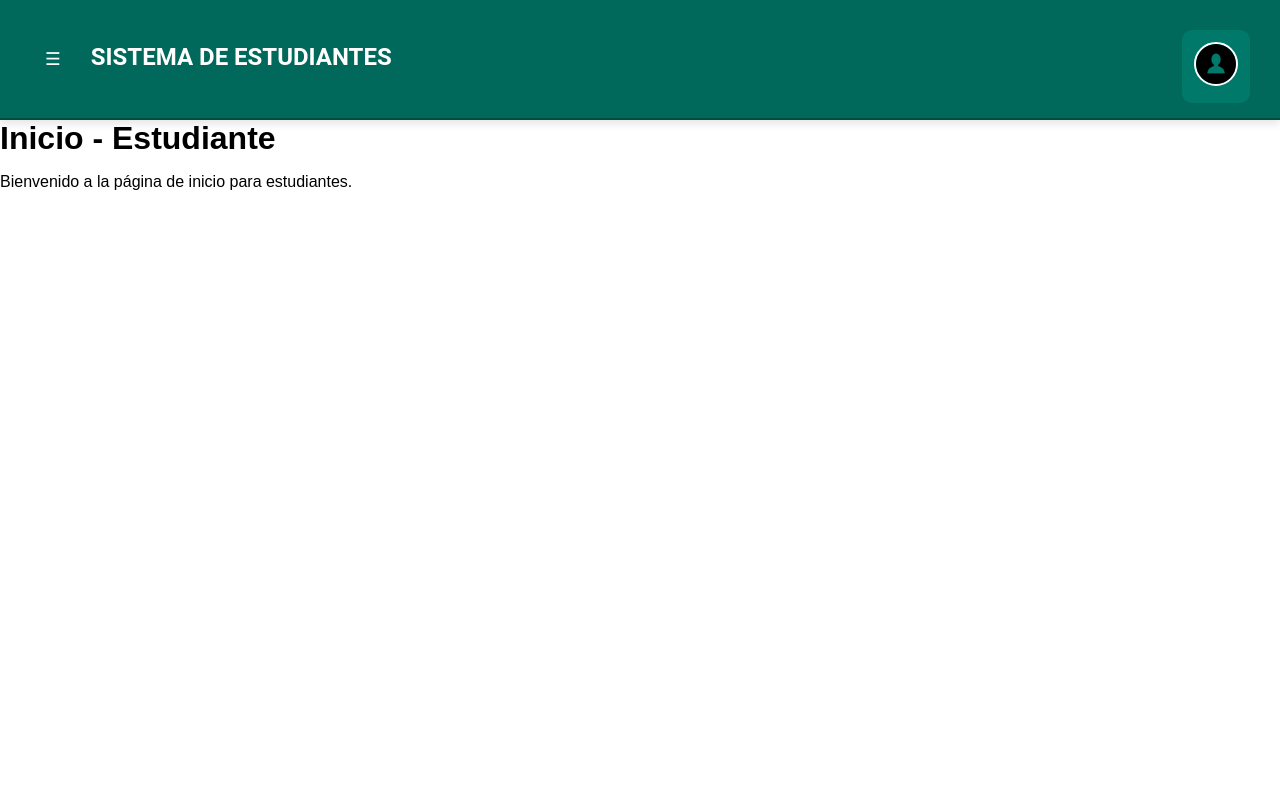
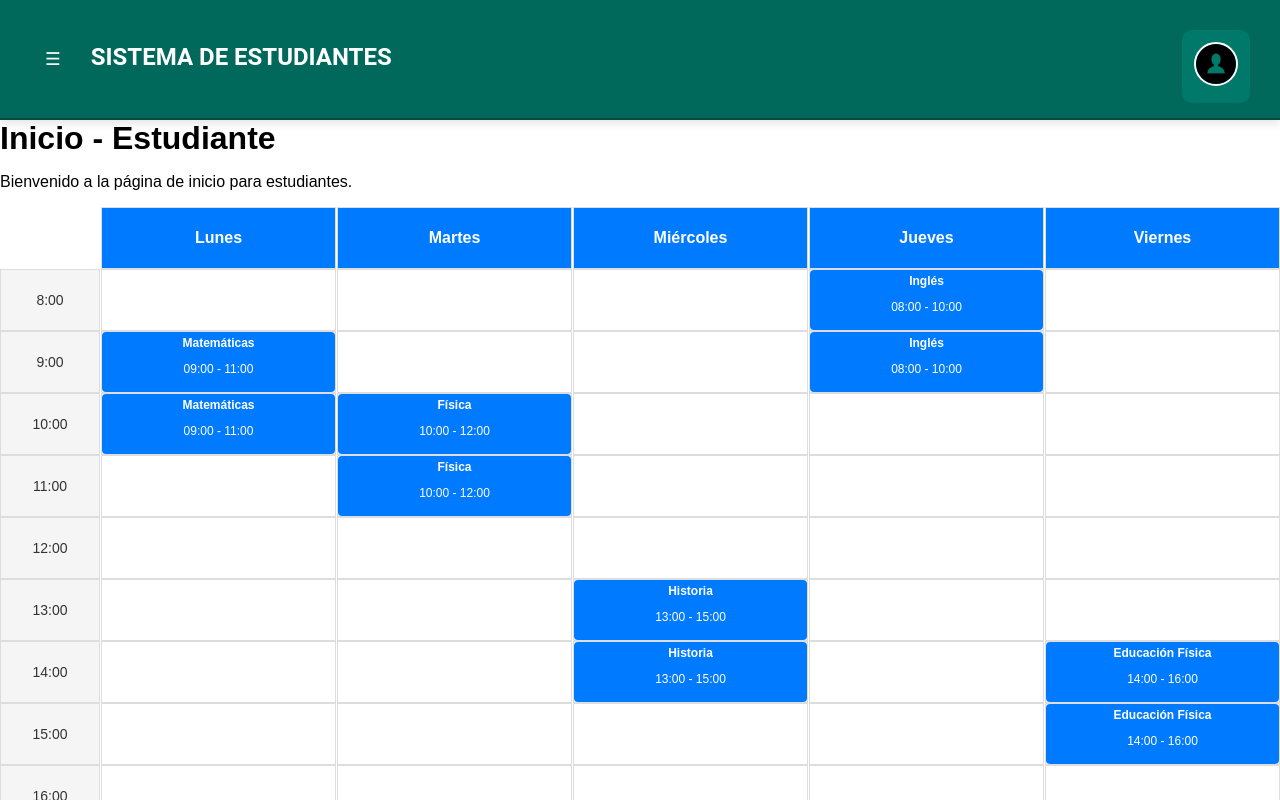
Before and after one commit to BLVESMxN/chukuta-gamer, a Vue app in the folder Frontend/: page /inicio-estudiante in a window 1280 px wide. Shown: the top 800 px of the page. Built offline with nearby package versions, Linux system fonts and the light colour scheme.

Commit message:
Horario componente

```diff
--- /dev/null
+++ b/Frontend/src/components/horarioComponente.vue
@@ -0,0 +1,140 @@
+<template>
+    <div class="schedule-container">
+      <!-- Cabecera con días en español -->
+      <div class="schedule-header">
+        <div class="empty-header"></div>
+        <div v-for="day in days" :key="day" class="day-header">{{ day }}</div>
+      </div>
+
+      <!-- Contenedor de la cuadrícula -->
+      <div class="schedule-grid">
+        <!-- Columna de horas -->
+        <div class="schedule-hours">
+          <div v-for="hour in hours" :key="hour" class="hour">
+            {{ hour }}:00
+          </div>
+        </div>
+
+        <!-- Columnas de materias por cada día -->
+        <div v-for="day in days" :key="day" class="schedule-column">
+          <div v-for="hour in hours" :key="hour" class="schedule-cell">
+            <!-- Añadir materias si coinciden con la hora -->
+            <div v-for="subject in getSubjectsForHour(day, hour)" :key="subject.name" class="subject">
+              <strong>{{ subject.name }}</strong>
+              <p>{{ subject.start }} - {{ subject.end }}</p>
+            </div>
+          </div>
+        </div>
+      </div>
+    </div>
+  </template>
+
+  <script>
+  export default {
+    name: 'ScheduleComponent',
+    props: {
+      subjects: {
+        type: Array,
+        required: true
+      }
+    },
+    data() {
+      return {
+        days: ['Lunes', 'Martes', 'Miércoles', 'Jueves', 'Viernes'], // Días en español
+        hours: Array.from({ length: 11 }, (_, i) => i + 8) // Horas de 8am a 6pm
+      };
+    },
+    methods: {
+      getSubjectsForHour(day, hour) {
+        return this.subjects.filter(subject => {
+          const startHour = parseInt(subject.start.split(':')[0]);
+          const endHour = parseInt(subject.end.split(':')[0]);
+          return subject.day === day && hour >= startHour && hour < endHour;
+        });
+      }
+    }
+  };
+  </script>
+
+  <style scoped>
+  .schedule-container {
+    display: flex;
+    flex-direction: column;
+    width: 100%;
+    margin: 0 auto;
+  }
+
+  .schedule-header {
+    display: grid;
+    grid-template-columns: 100px repeat(5, 1fr); /* Columna de horas + 5 días */
+    grid-gap: 1px;
+  }
+
+  .empty-header {
+    height: 60px;
+    background-color: transparent;
+  }
+
+  .day-header {
+    height: 60px;
+    background-color: #007bff;
+    color: white;
+    display: flex;
+    align-items: center;
+    justify-content: center;
+    font-weight: bold;
+    border: 1px solid #ddd;
+  }
+
+  .schedule-grid {
+    display: grid;
+    grid-template-columns: 100px repeat(5, 1fr); /* Columna de horas + 5 días */
+    grid-gap: 1px;
+  }
+
+  .schedule-hours {
+    display: flex;
+    flex-direction: column;
+  }
+
+  .hour {
+    height: 60px;
+    display: flex;
+    align-items: center;
+    justify-content: center;
+    font-size: 14px;
+    color: #333;
+    background-color: #f5f5f5;
+    border: 1px solid #ddd;
+  }
+
+  .schedule-column {
+    display: flex;
+    flex-direction: column;
+  }
+
+  .schedule-cell {
+    height: 60px;
+    border: 1px solid #ddd;
+    position: relative;
+  }
+
+  .subject {
+    background-color: #007bff;
+    color: white;
+    padding: 5px;
+    border-radius: 4px;
+    font-size: 12px;
+    position: absolute;
+    top: 0;
+    left: 0;
+    right: 0;
+    bottom: 0;
+    display: flex;
+    flex-direction: column;
+    justify-content: center;
+    align-items: center;
+    text-align: center;
+    box-sizing: border-box;
+  }
+  </style>
--- a/Frontend/src/views/InicioEstudiante.vue
+++ b/Frontend/src/views/InicioEstudiante.vue
@@ -2,11 +2,34 @@
   <div>
     <h1>Inicio - Estudiante</h1>
     <p>Bienvenido a la página de inicio para estudiantes.</p>
+
+    <!-- Componente de Horario -->
+    <ScheduleComponent :subjects="dummySubjects" />
   </div>
 </template>
 
 <script>
+import ScheduleComponent from '../components/horarioComponente.vue';
+
 export default {
-    name: 'InicioEstudiante'
+  name: 'InicioEstudiante',
+  components: {
+    ScheduleComponent
+  },
+  data() {
+    return {
+      dummySubjects: [
+        { name: 'Matemáticas', day: 'Lunes', start: '09:00', end: '11:00' },
+        { name: 'Física', day: 'Martes', start: '10:00', end: '12:00' },
+        { name: 'Historia', day: 'Miércoles', start: '13:00', end: '15:00' },
+        { name: 'Inglés', day: 'Jueves', start: '08:00', end: '10:00' },
+        { name: 'Educación Física', day: 'Viernes', start: '14:00', end: '16:00' }
+      ]
+    };
+  }
 };
 </script>
+
+<style scoped>
+/* Puedes agregar estilos adicionales aquí */
+</style>
--- /dev/null
+++ b/Frontend/src/views/styles/horario.css
@@ -0,0 +1,39 @@
+.schedule-container {
+    display: flex;
+    flex-direction: column;
+    width: 100%;
+    margin: 0 auto;
+  }
+
+  .schedule-row {
+    display: flex;
+    flex-direction: row;
+    border: 1px solid #ccc;
+    margin-bottom: 10px;
+    position: relative;
+  }
+
+  .schedule-day {
+    width: 100px;
+    background-color: #f3f3f3;
+    padding: 10px;
+    text-align: center;
+    font-weight: bold;
+  }
+
+  .schedule-cell {
+    position: absolute;
+    height: 60px;
+    background-color: #d0ebff;
+    border: 1px solid #007bff;
+    display: flex;
+    align-items: center;
+    justify-content: center;
+    text-align: center;
+    box-sizing: border-box;
+    transition: all 0.2s ease;
+  }
+
+  .subject {
+    font-size: 14px;
+  }
```
Lines whose indentation alone changed are shown as unchanged.
